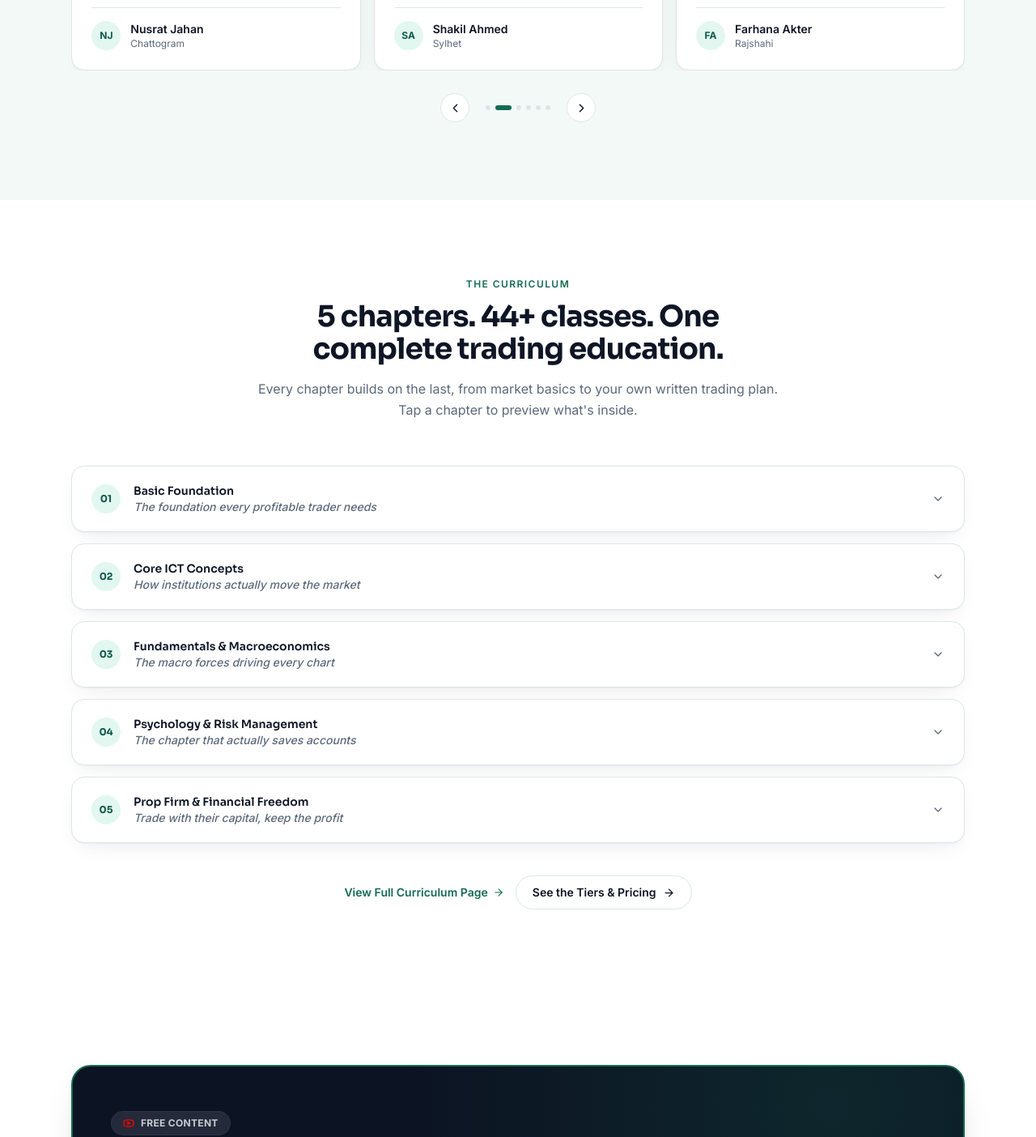
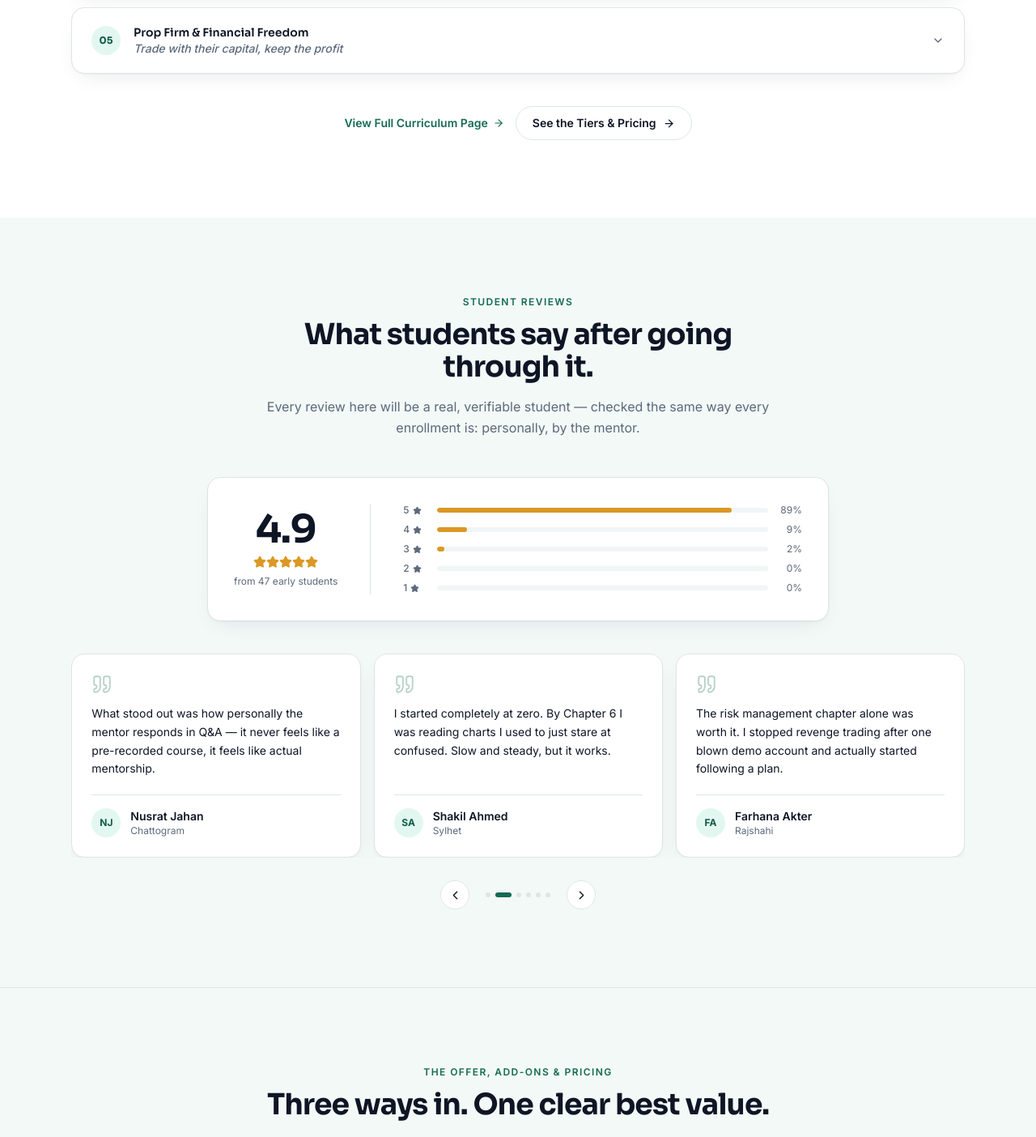
Before and after one commit to shoaibkhancreative/exclusive-mentorship, a React (Vite) app in the folder apps/web/: page / in a window 1280 px wide. Shown: the part 4940-6344 px from the top of the page at 81% size. Built offline with nearby package versions, Linux system fonts and the light colour scheme; the HTML template or start-up script is replaced by a standard one.

Commit message:
Update HomePage.jsx

```diff
--- a/apps/web/src/pages/HomePage.jsx
+++ b/apps/web/src/pages/HomePage.jsx
@@ -11,12 +11,12 @@
 import WhyChooseUs from '@/components/home/WhyChooseUs';
 import AboutMentor from '@/components/home/AboutMentor';
 import MainValue from '@/components/home/MainValue';
+import Curriculum from '@/components/home/Curriculum';
 import Testimonials from '@/components/home/Testimonials';
-import Curriculum from '@/components/home/Curriculum';
-import YouTubeSection from '@/components/home/YouTubeSection';
 import PricingOffer from '@/components/home/PricingOffer';
 import GuaranteeSection from '@/components/home/GuaranteeSection';
 import FAQSection from '@/components/home/FAQSection';
+import YouTubeSection from '@/components/home/YouTubeSection';
 
 const fadeUp = {
   initial: { opacity: 0, y: 24 },
@@ -110,17 +110,22 @@
         </div>
       </section>
 
-      {/* Sections below the fold, in the requested order */}
+      {/* Sections below the fold, reordered for a stronger persuasion flow:
+          qualify the visitor -> differentiate from what they've already tried ->
+          build trust in the mentor -> explain the method -> show the concrete
+          curriculum -> social proof -> the offer -> de-risk it with the guarantee ->
+          answer remaining objections -> low-commitment alternative for anyone
+          still undecided, right before they'd otherwise leave. */}
       <WhoIsThisFor />
       <WhyChooseUs />
       <AboutMentor />
       <MainValue />
+      <Curriculum />
       <Testimonials />
-      <Curriculum />
-      <YouTubeSection />
       <PricingOffer />
       <GuaranteeSection />
       <FAQSection />
+      <YouTubeSection />
 
       <Footer />
     </div>
```
